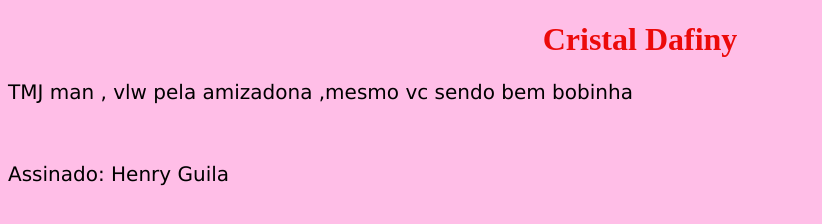
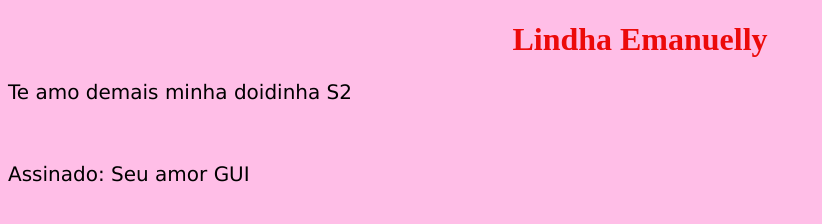
Before and after one commit to henrygui444/pessoa-especial, a plain HTML site: page index.html in a window 1280 px wide. Shown: the whole page, without its empty margins (0-822 px from the left). Drawn offline with Linux system fonts and the light colour scheme.

Commit message:
Add - index.html

```diff
--- a/index.html
+++ b/index.html
@@ -3,13 +3,13 @@
   <head>
 	  <meta charset="UTF-8" />
     <meta name="viewport" content="width=device-width, initial-scale=1.0" />
-		<title> te-amo-Cristal </title>
+		<title> te-amo-Lindha </title>
 		<link rel="stylesheet" href="css/estilo.css">
   </head>
   <body>
-    <h1>Cristal Dafiny </h1>
-    <p> TMJ man , vlw pela amizadona ,mesmo vc sendo bem bobinha </p>
+    <h1> Lindha Emanuelly </h1>
+    <p> Te amo demais minha doidinha S2 </p>
 		<br>
-		<p>Assinado: Henry Guila</p>
+		<p>Assinado: Seu amor GUI</p>
   </body>
 </html>
```
